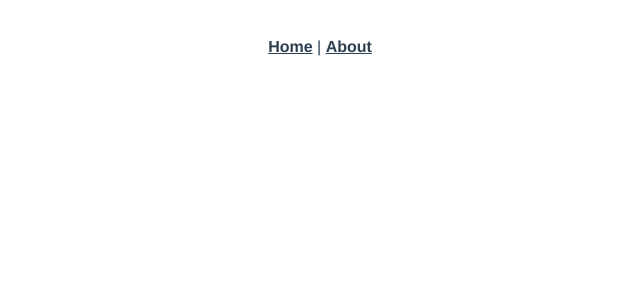
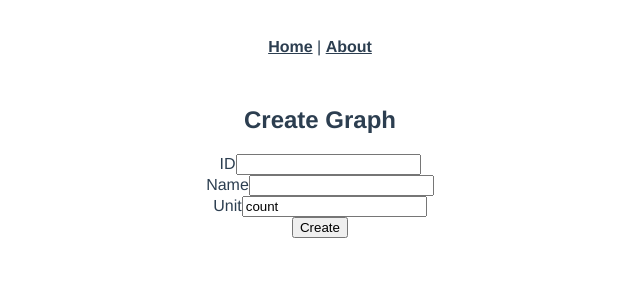
Before and after one commit to paralleltree/playground, a Vue app in the folder typescript/pixela-webapp/: page /graph/new in a window 1280 px wide. Before the commit this address had no page. Shown: the top 300 px of the page, without its empty margins (320-960 px from the left). Built offline with nearby package versions, Linux system fonts and the light colour scheme.

Commit message:
Implement create new graph

```diff
--- a/typescript/pixela-webapp/src/clients/pixela_client.ts
+++ b/typescript/pixela-webapp/src/clients/pixela_client.ts
@@ -1,4 +1,4 @@
-import { Graph } from "@/models/graph";
+import { Graph, GraphColor, GraphType } from "@/models/graph";
 import axios from "axios";
 
 export class PixelaApiClient {
@@ -32,6 +32,22 @@ export class PixelaApiClient {
     });
   }
 
+  async createGraph(userName: string, token: string, id: string, name: string, unit: string, type: GraphType, color: GraphColor) {
+    const url = this.buildUrl(`/users/${userName}/graphs`);
+    const graph = {
+      id: id,
+      name: name,
+      unit: unit,
+      type: type,
+      color: color,
+    }
+    return await axios.post(url, JSON.stringify(graph), {
+      headers: {
+        "X-USER-TOKEN": token,
+      },
+    })
+  }
+
   private buildUrl(path: string): string {
     return `https://pixe.la/v1${path}`;
   }
--- a/typescript/pixela-webapp/src/router/index.ts
+++ b/typescript/pixela-webapp/src/router/index.ts
@@ -2,6 +2,7 @@ import { createRouter, createWebHistory, RouteRecordRaw } from "vue-router";
 import Home from "../views/Home.vue";
 import AuthenticationForm from "../views/AuthenticationForm.vue"
 import Graphs from "../views/Graphs.vue";
+import NewGraph from "../views/NewGraph.vue";
 const routes: Array<RouteRecordRaw> = [
   {
     path: "/",
@@ -29,6 +30,12 @@ const routes: Array<RouteRecordRaw> = [
     component: Graphs,
     props: true
   },
+  {
+    path: "/graph/new",
+    name: "NewGraph",
+    component: NewGraph,
+    props: true
+  },
 ];
 
 const router = createRouter({
--- a/typescript/pixela-webapp/src/views/Graphs.vue
+++ b/typescript/pixela-webapp/src/views/Graphs.vue
@@ -1,6 +1,7 @@
 <template>
   <div>
     <p>グラフだよーーん</p>
+    <router-link :to="{ name: 'NewGraph', params: { userName: this.userName, token: this.token }}">Create new graph</router-link>
     <ul>
       <li v-for="graph in graphs" v-bind:key="graph.id">
         <div>
@@ -23,6 +24,7 @@
 import { PixelaApiClient } from "@/clients/pixela_client";
 import { Graph } from "@/models/graph";
 import { defineComponent, ref } from "vue";
+import { useRouter } from "vue-router";
 
 export default defineComponent({
   name: "Graphs",
@@ -50,6 +52,7 @@ export default defineComponent({
   },
   setup: (props) => {
     const graphs = ref<Graph[]>([]);
+    const router = useRouter();
     const fetch = async () => {
       const client = new PixelaApiClient();
       try {
--- /dev/null
+++ b/typescript/pixela-webapp/src/views/NewGraph.vue
@@ -0,0 +1,77 @@
+<template>
+  <div>
+    <h2>Create Graph</h2>
+    <div>
+      <label>ID</label>
+      <input type="text" v-model="id" />
+    </div>
+
+    <div>
+      <label>Name</label>
+      <input type="text" v-model="name" />
+    </div>
+
+    <div>
+      <label>Unit</label>
+      <input type="text" v-model="unit" />
+    </div>
+
+    <button v-on:click="submit">Create</button>
+  </div>
+</template>
+
+<script lang="ts">
+import { PixelaApiClient } from "@/clients/pixela_client";
+import { Graph } from "@/models/graph";
+import { defineComponent, ref } from "vue";
+import { useRouter } from "vue-router";
+
+export default defineComponent({
+  name: "NewGraph",
+  data: () => {
+    return {
+      id: "",
+      name: "",
+      unit: "count",
+    };
+  },
+  components: {},
+  props: {
+    userName: {
+      type: String,
+      required: true,
+    },
+    token: {
+      type: String,
+      required: true,
+    },
+  },
+  methods: {
+    async submit() {
+      const client = new PixelaApiClient();
+      try {
+        await client.createGraph(
+          this.userName,
+          this.token,
+          this.id,
+          this.name,
+          this.unit,
+          "int",
+          "shibafu"
+        );
+        this.goGraphs();
+      } catch (e) {
+        console.error(e);
+      }
+    },
+  },
+  setup: (props) => {
+    const router = useRouter();
+    const goGraphs = () => router.push({ name: "Graphs", params: { userName: props.userName, token: props.token } });
+
+    return {
+      goGraphs,
+    };
+  },
+});
+</script>
```
Also changed, not shown: typescript/pixela-webapp/src/models/graph.ts (+5 -2 lines).
